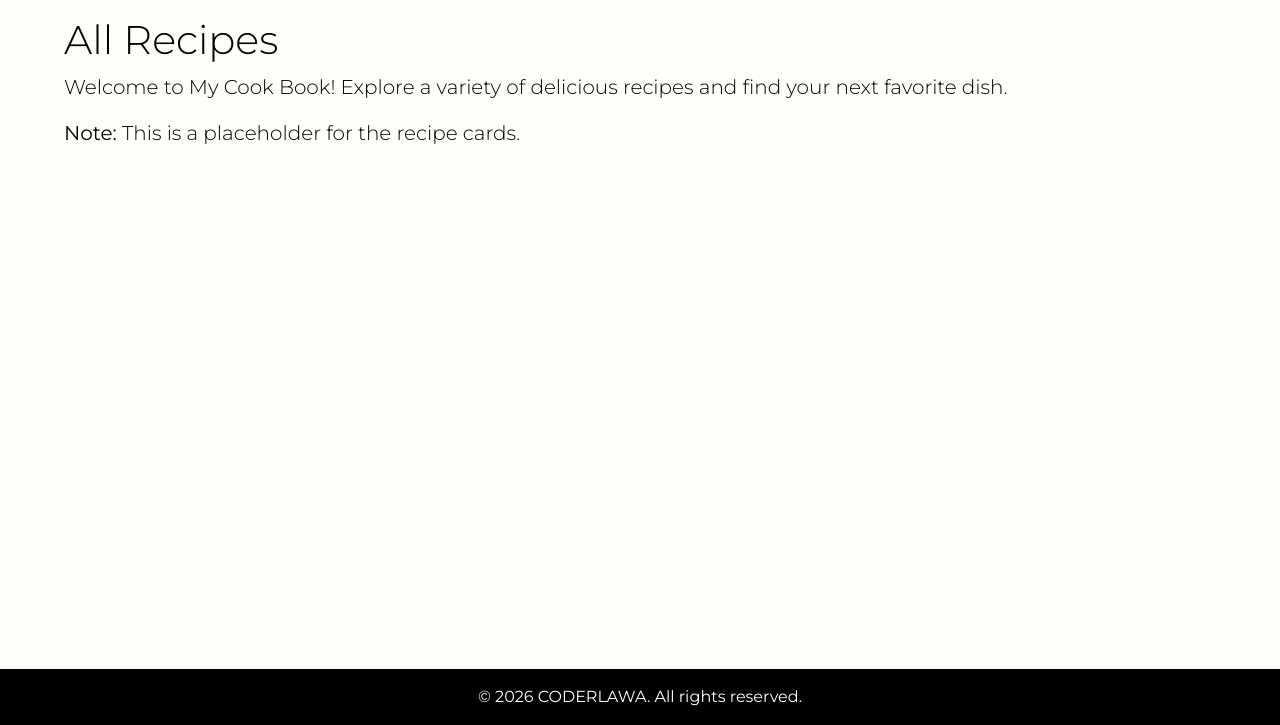
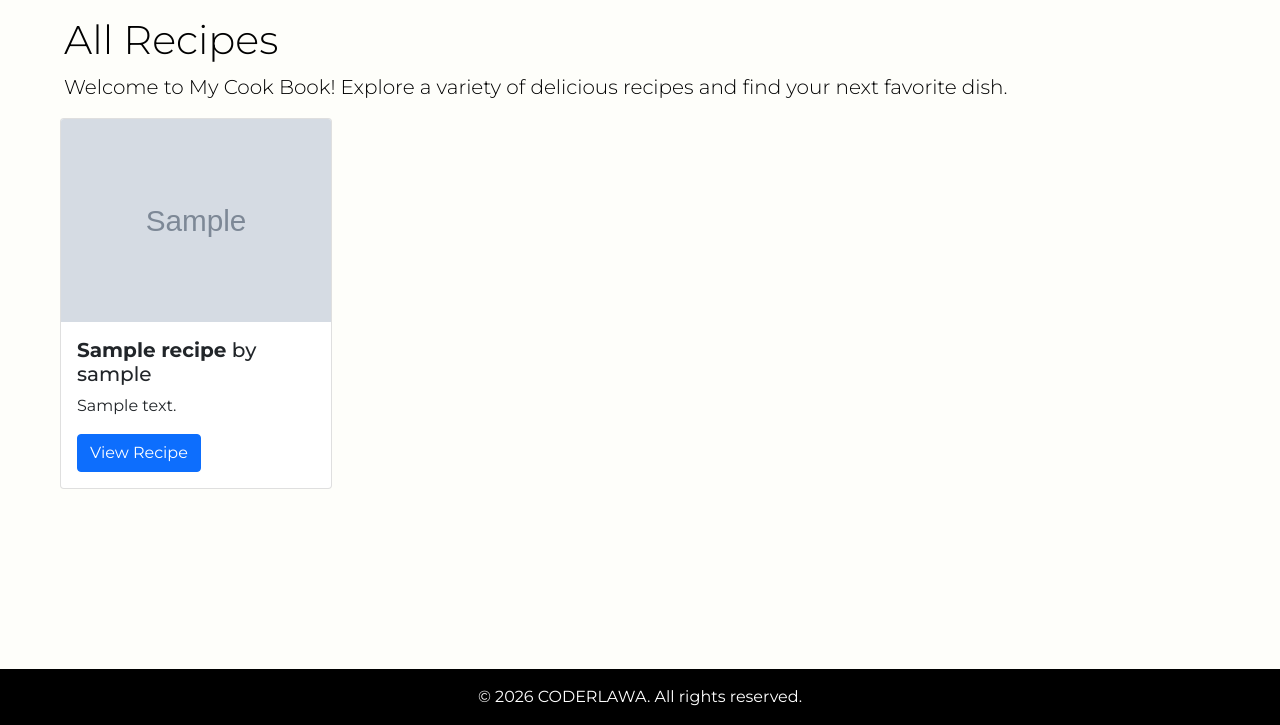
Before and after one commit to coderlawa/mileThree, a Django app: page / in a window 1280 px wide. Shown: the part 75-800 px from the top of the page. Run offline with Django 5.2, Linux system fonts and the light colour scheme; tables that the repository leaves empty hold one stand-in row (values such as "Sample post"); grey boxes marked "Sample" are stand-in pictures; some libraries are stand-ins or nearby versions.

Commit message:
recipe detail url initiated, image card styles improved

```diff
--- a/home/templates/home/index.html
+++ b/home/templates/home/index.html
@@ -21,12 +21,19 @@
             </p>
         </div>
     </div>
-    <div class="row h-100">
-        <div class="col-12 ps-3">
-            <p class="lead text-black">
-                <strong>Note:</strong> This is a placeholder for the recipe cards.
-            </p>
+    <div class="row">
+        {% for recipe in recipes %}
+        <div class="col-sm-6 col-md-6 col-lg-4 col-xl-3 mb-4">
+            <div class="card h-100">
+                <img src="{{ recipe.image.url }}" class="card-img-top" alt="{{ recipe.title }}">
+                <div class="card-body">
+                    <h5 class="card-title"><strong>{{ recipe.title }}</strong> by {{ recipe.author }}</h5>
+                    <p class="card-text">{{ recipe.description|truncatewords:20 }}</p>
+                    <a href="#" class="btn btn-primary">View Recipe</a>
+                </div>
+            </div>
         </div>
+        {% endfor %}
     </div>
 </div>
 {% endblock %}
--- a/recipes/templates/recipes/add-recipe.html
+++ b/recipes/templates/recipes/add-recipe.html
@@ -6,7 +6,7 @@
         <div class="row h-100">
             <div class="col-12 ps-3">
                 <p class="lead text-black">
-                    New recipe go here!!
+                    New recipes go here!!
                 </p>
             </div>
         </div>
--- a/recipes/urls.py
+++ b/recipes/urls.py
@@ -2,5 +2,5 @@ from django.urls import path
 from . import views
 
 urlpatterns = [
-
+    path('<slug:slug>/', views.recipe_detail, name='recipe_detail')
 ]
--- a/requirements.txt
+++ b/requirements.txt
@@ -2,4 +2,5 @@ asgiref==3.12.1
 Django==6.1.1
 django-allauth==65.19.7
 gunicorn==26.2.0
+pillow==13.0.0
 sqlparse==0.6.0
--- a/static/css/base.css
+++ b/static/css/base.css
@@ -49,6 +49,20 @@ header.container-fluid.fixed-top {
     padding-right: 0;
 }
 
+/* card styles */
+.card {
+    transition: transform 0.2s;
+}
+
+.card:hover {
+    transform: translateY(-5px);
+}
+
+.card-img-top {
+    max-height: 40vh !important;
+    object-fit: cover;
+}
+
 .text-black {
     color: #000 !important;
 }
```
Also changed, not shown: recipes/templates/recipes/recipe-detail.html (added, +14 -0 lines), recipes/views.py (+14 -0 lines), media/images/pounded.jpeg (added), 1 other file.
